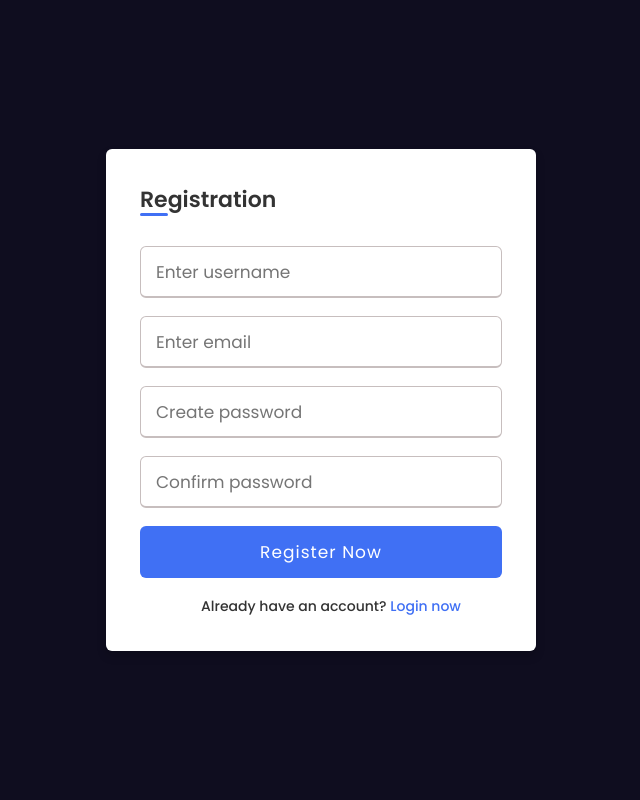
After one commit to naresh1-23/movie-streaming, a Django app: page /register/ in a window 1280 px wide. The commit adds this page. Shown: the whole page, without its empty margins (319-959 px from the left). Run offline with Django 5.2, Linux system fonts and the light colour scheme.

Commit message:
added user authentication

```diff
--- /dev/null
+++ b/static/register.css
@@ -0,0 +1,95 @@
+@import url('https://fonts.googleapis.com/css?family=Poppins:400,500,600,700&display=swap');
+*{
+  margin: 0;
+  padding: 0;
+  box-sizing: border-box;
+  font-family: 'Poppins', sans-serif;
+}
+body{
+  min-height: 100vh;
+  display: flex;
+  align-items: center;
+  justify-content: center;
+  background: #0f0d1f;
+}
+.wrapper{
+  position: relative;
+  max-width: 430px;
+  width: 100%;
+  background: #fff;
+  padding: 34px;
+  border-radius: 6px;
+  box-shadow: 0 5px 10px rgba(0,0,0,0.2);
+}
+.wrapper h2{
+  position: relative;
+  font-size: 22px;
+  font-weight: 600;
+  color: #333;
+}
+.wrapper h2::before{
+  content: '';
+  position: absolute;
+  left: 0;
+  bottom: 0;
+  height: 3px;
+  width: 28px;
+  border-radius: 12px;
+  background: #4070f4;
+}
+.wrapper form{
+  margin-top: 30px;
+}
+.wrapper form .input-box{
+  height: 52px;
+  margin: 18px 0;
+}
+form .input-box input{
+  height: 100%;
+  width: 100%;
+  outline: none;
+  padding: 0 15px;
+  font-size: 17px;
+  font-weight: 400;
+  color: #333;
+  border: 1.5px solid #C7BEBE;
+  border-bottom-width: 2.5px;
+  border-radius: 6px;
+  transition: all 0.3s ease;
+}
+.input-box input:focus,
+.input-box input:valid{
+  border-color: #4070f4;
+}
+form .policy{
+  display: flex;
+  align-items: center;
+}
+form h3{
+  color: #707070;
+  font-size: 14px;
+  font-weight: 500;
+  margin-left: 10px;
+}
+.input-box.button input{
+  color: #fff;
+  letter-spacing: 1px;
+  border: none;
+  background: #4070f4;
+  cursor: pointer;
+}
+.input-box.button input:hover{
+  background: #0e4bf1;
+}
+form .text h3{
+ color: #333;
+ width: 100%;
+ text-align: center;
+}
+form .text h3 a{
+  color: #4070f4;
+  text-decoration: none;
+}
+form .text h3 a:hover{
+  text-decoration: underline;
+}
--- /dev/null
+++ b/templates/register.html
@@ -0,0 +1,26 @@
+{% load static %}
+<link rel = "stylesheet" href = "{% static "register.css" %}">
+<div class="wrapper">
+    <h2>Registration</h2>
+    <form action="" method = "POST">
+        {% csrf_token %}
+      <div class="input-box">
+        <input type="text" placeholder="Enter username" name = 'username' required>
+      </div>
+      <div class="input-box">
+        <input type="text" placeholder="Enter email" name = "email" required>
+      </div>
+      <div class="input-box">
+        <input type="password" placeholder="Create password" name = "password" required>
+      </div>
+      <div class="input-box">
+        <input type="password" placeholder="Confirm password" name = "confirm_password" required>
+      </div>
+      <div class="input-box button">
+        <input type="Submit" value="Register Now">
+      </div>
+      <div class="text">
+        <h3>Already have an account? <a href="{% url "login" %}">Login now</a></h3>
+      </div>
+    </form>
+  </div>
--- /dev/null
+++ b/templates/subscriptionPage.html
@@ -0,0 +1,3 @@
+{% extends "base.html" %}{% block content %}
+
+{% endblock content %}
--- a/user/urls.py
+++ b/user/urls.py
@@ -1,5 +1,10 @@
 from django.urls import path
+from . import views
+
 
 urlpatterns = [
-
+    path("", views.loginUser,name = "login"),
+    path("register/", views.registerUser, name = "register"),
+    path("subscription/", views.subscriptionView, name = "subscription"),
+    path("logout/", views.logoutUser, name = "logout")
 ]
--- a/user/views.py
+++ b/user/views.py
@@ -1,3 +1,63 @@
-from django.shortcuts import render
+from django.shortcuts import render, redirect
+from django.contrib import messages
+from django.contrib.auth import authenticate, logout
+from django.db.models import Q
+from django.contrib.auth.hashers import make_password
+from .models import CustomUser, PaymentDate
+from django.contrib.auth.decorators import login_required
 
-# Create your views here.
+@login_required
+def logoutUser(request):
+    logout(request)
+    return redirect("login")
+
+def loginUser(request):
+    if request.method == "POST":
+        username = request.POST["username"]
+        password = request.POST["password"]
+        if username == "" or password == "":
+            messages.warning(request, "Fields cannot be empty")
+            return redirect("login")
+        else:
+            user = authenticate(username = username, password = password)
+            if user:
+                if user.verified:
+                    messages.success(request, "Logged in successfully")
+                    return redirect("home")
+                else:
+                    messages.warning(request, "Please select the subscription to watch movies")
+                    return redirect("subscription")
+            else:
+                messages.warning(request, "User doesn't exist")
+                return redirect("login")
+    return render(request, "login.html")
+
+
+
+def registerUser(request):
+    if request.method == "POST":
+        username = request.POST["username"]
+        email = request.POST["email"]
+        password = request.POST["password"]
+        password2 = request.POST["confirm_password"]
+        if password == "" or username == "" or email == "" or password2 == "":
+            messages.warning(request, "Fields cannot be empty")
+            return redirect("register")
+        elif password != password2:
+            messages.warning(request, "Password didn't matched")
+            return redirect("register")
+        else:
+            user_check = CustomUser.objects.filter(Q(username = username) | Q(email = email)).first()
+            if user_check:
+                messages.warning(request, "Username or email already exist")
+                return redirect("register")
+            else:
+                user = CustomUser.objects.create(username=username, email = email, password = make_password(password))
+                user.save()
+                messages.success(request, "User successfuly registered")
+                return redirect("login")
+    return render(request, "register.html")
+
+
+def subscriptionView(request):
+    return render(request, "subscriptionPage.html")
--- a/video_straming_project/settings.py
+++ b/video_straming_project/settings.py
@@ -221,6 +221,9 @@ JAZZMIN_SETTINGS = {
         "auth": "fas fa-users-cog",
         "auth.user": "fas fa-user",
         "auth.Group": "fas fa-users",
+        "user.CustomUser": "fas fa-user",
+        "user.PaymentDate": "fas fa-credit-card",
+        "videos.Videos": "fas fa-video"
     },
     # Icons that are used when one is not manually specified
     "default_icon_parents": "fas fa-chevron-circle-right",
--- a/video_straming_project/urls.py
+++ b/video_straming_project/urls.py
@@ -22,6 +22,6 @@ from django.conf.urls.static import static
 
 urlpatterns = [
     path('admin/', admin.site.urls),
-    path("", include("videos.urls")),
-    path("users/", include("user.urls"))
+    path("movie/", include("videos.urls")),
+    path("", include("user.urls"))
 ]+  static(settings.MEDIA_URL, document_root = settings.MEDIA_ROOT)
--- a/videos/urls.py
+++ b/videos/urls.py
@@ -5,5 +5,5 @@ from django.conf.urls.static import static
 
 urlpatterns = [
     path("home/", views.HomeView.as_view(), name = "home"),
-    path("movie/<int:pk>/", views.MovieView.as_view(), name = "movie")
+    path("video/<int:pk>/", views.MovieView.as_view(), name = "movie")
 ]+ static(settings.STATIC_URL, document_root=settings.STATIC_ROOT)
--- a/videos/views.py
+++ b/videos/views.py
@@ -6,6 +6,8 @@ from django.views.generic.detail import DetailView
 class HomeView(View):
     template_name = "home.html"
     def get(self, request):
+        # if not request.user.is_authenticated:
+        #     return redirect("")
         videos = Videos.objects.all()
         for i in videos:
             print(i.thumbnail.url)
```
Also changed, not shown: templates/base.html (+6 -2 lines), templates/login.html (added, +20 -0 lines), db.sqlite3.
